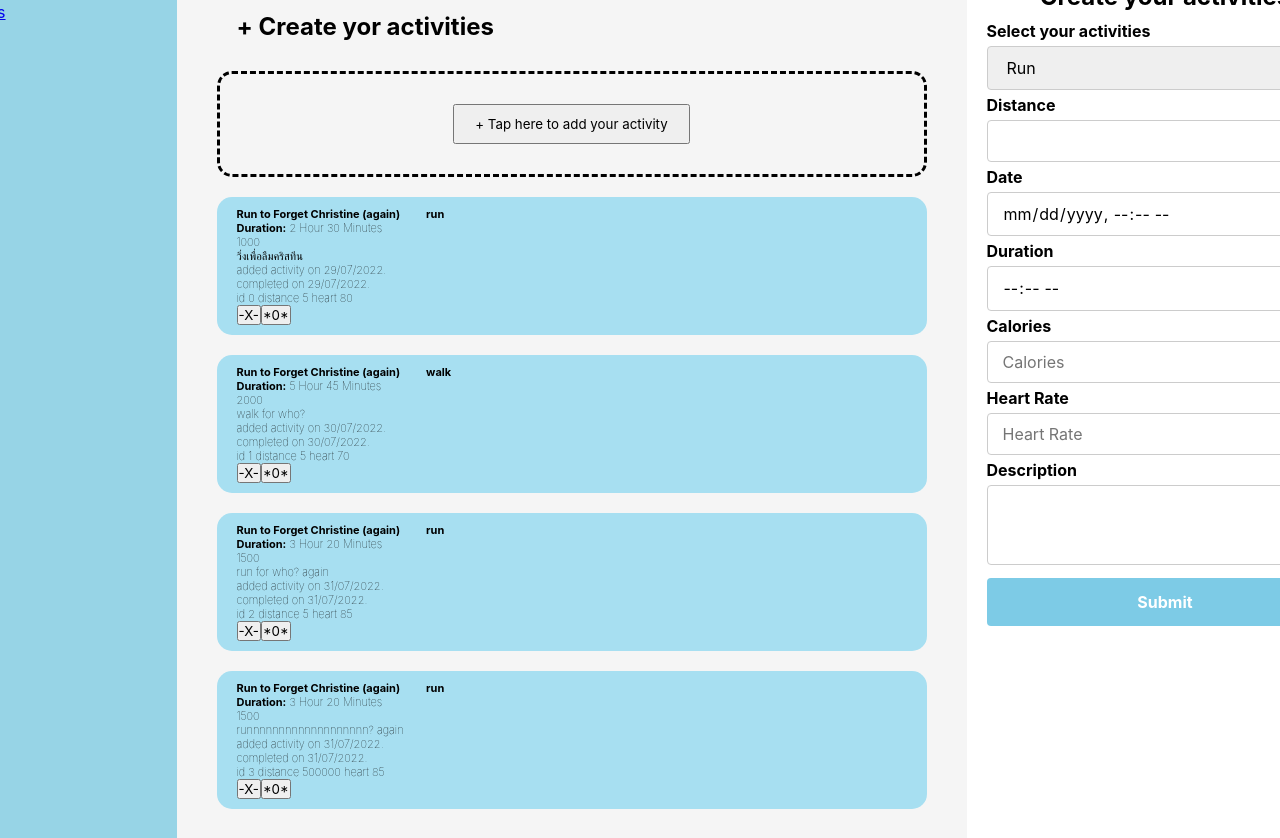
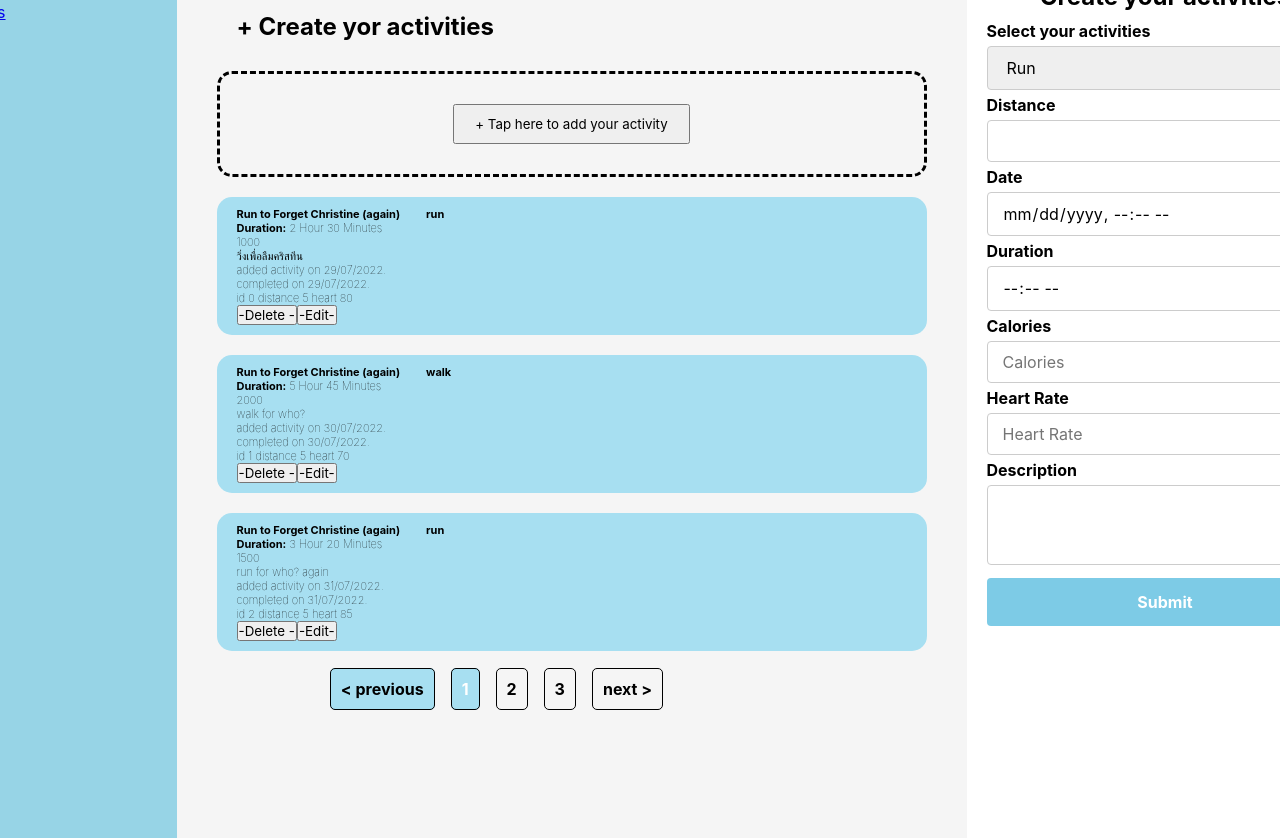
Before and after one commit to irisprae/project-infinity-health-prae, a React (Vite) app: page /addactivities in a window 1280 px wide. Shown: the top 838 px of the page. Built offline with nearby package versions, Linux system fonts and the light colour scheme.

Commit message:
add pagination

```diff
--- a/package.json
+++ b/package.json
@@ -12,6 +12,7 @@
     "react": "^18.2.0",
     "react-dom": "^18.2.0",
     "react-hook-form": "^7.33.1",
+    "react-paginate": "^8.1.3",
     "react-router-dom": "^6.3.0"
   },
   "devDependencies": {
--- a/src/Components/ExerciseList/ExerciseList.css
+++ b/src/Components/ExerciseList/ExerciseList.css
@@ -5,6 +5,10 @@
     padding: 20px;
     filter: drop-shadow(10px 10px 4px rgba(0, 0, 0, 0.5));
     /*display: flex;*/
+}
+.exerciseListContainer{
+        width: 750px;
+        height: 677px;
 }
 
 .createAct {
@@ -67,3 +71,40 @@
     padding: 10px 20px;
     margin: 20px;
 }
+
+
+
+.paginationButton {
+    width: 80%;
+    height: 40px;
+    list-style: none;
+    display: flex;
+    justify-content: center;
+}
+
+.paginationButton a {
+    padding: 10px;
+    margin: 8px;
+    border-radius: 5px;
+    border: 1px solid #000000;
+    color: #000000;
+    cursor: pointer;
+    font-weight: bold;
+}
+
+.paginationButton a:hover {
+    color: white;
+    background-color: #A7DFF1;
+}
+
+.paginationActive a {
+    color: white;
+    background-color: #A7DFF1;
+}
+
+.paginationDisabled a {
+
+    background-color: #A7DFF1;
+
+
+}
--- a/src/Components/ExerciseList/ExerciseList.jsx
+++ b/src/Components/ExerciseList/ExerciseList.jsx
@@ -1,15 +1,41 @@
-import React from 'react'
+import React, { useState,useEffect } from 'react'
 import './ExerciseList.css'
+import ReactPaginate from "react-paginate";
 
 const ExerciseList = (props,handleDelete,addAct) => {
+
+    const {exerciseList} = props;
+    const [currentItems, setCurrentItems] = useState([]);
+    const [pageCount, setPageCount] = useState(0);
+    const [itemOffset, setItemOffset] = useState(0);
+    const itemsPerPage  = 3;
+
+
+
+
+
+  useEffect(() => {
+
+    const endOffset = itemOffset + itemsPerPage;
+    console.log(`Loading items from ${itemOffset} to ${endOffset}`);
+    setCurrentItems(exerciseList.slice(itemOffset, endOffset));
+    setPageCount(Math.ceil(exerciseList.length / itemsPerPage));
+  }, [itemOffset, itemsPerPage,exerciseList]);
+
+  const handlePageClick = (e) => {
+    const newOffset = (e.selected * itemsPerPage) % exerciseList.length;
+    console.log(
+      `User requested page number ${e.selected}, which is offset ${newOffset}`
+    );
+    setItemOffset(newOffset);
+  };
 
   console.log(props)
 
   return (
     <div className='exerciseList'>
 
-	<div
- className = 'exerciseListContainer'>
+	<div className = 'exerciseListContainer'>
           <h2 className = 'createAct' onClick={() => addAct}>+ Create yor activities<br/></h2>
 
 
@@ -19,7 +45,7 @@ const ExerciseList = (props,handleDelete,addAct) => {
 
           </div>
 
-      {props.card.map(({ id, activity, distance,durationHours,durationMin,date,calories,heartrate,description }) => {
+      {currentItems.map(({ id, activity, distance,durationHours,durationMin,date,calories,heartrate,description }) => {
         return(
           /*<><li key={id}></li><button className ="deleteActButton" onClick={() => handleDelete(id)}>X</button>*/
           <div className="cardAct">
@@ -36,14 +62,33 @@ const ExerciseList = (props,handleDelete,addAct) => {
               <p className="cardActCompletedDate">completed on {date}.</p>
               <p>id {id} distance {distance}  heart {heartrate}</p>
             </div>
-              <button className ="deleteActButton" onClick={() => handleDelete(id)}>-X-</button>
-              <button className ="editActButton" onClick={() => handleEdit(id)}>*0*</button>
+              <button className ="deleteActButton" onClick={() => handleDelete(id)}>-Delete -</button>
+              <button className ="editActButton" onClick={() => handleEdit(id)}>-Edit-</button>
           </div>/*</>*/
           )}
           )
       }
 
     </div>
+
+    <ReactPaginate
+
+        breakLabel="..."
+        nextLabel="next >"
+        onPageChange={handlePageClick}
+        pageRangeDisplayed={3}
+        pageCount={pageCount}
+        previousLabel="< previous"
+        renderOnZeroPageCount={null}
+        containerClassName="paginationButton"
+        previousLinkClassName="previousButton"
+        nextLinkClassName="nextButton"
+        disabledClassName="paginationDisabled"
+        activeClassName="paginationActive"
+
+          />
+
+
 
         </div>
   )
--- a/src/Pages/Addactivities/Addactivities.jsx
+++ b/src/Pages/Addactivities/Addactivities.jsx
@@ -7,7 +7,7 @@ import "./Addactivities.css";
 
 const Addactivities = () => {
 
-  const card = [{
+  const exerciseList = [{
     id:'0',
     activity:'run',
     distance:5,
@@ -48,7 +48,52 @@ const Addactivities = () => {
     calories:'1500',
     heartrate:85,
     description:'runnnnnnnnnnnnnnnnnnn? again',
-    }]
+    },
+  {
+    id:'4',
+    activity:'run',
+    distance:500000,
+    durationHours:'3',
+    durationMin:'20',
+    date:'31/07/2022',
+    calories:'1500',
+    heartrate:85,
+    description:'runnnnnnnnnnnnnnnnnnn? again',
+    },
+  {
+    id:'5',
+    activity:'run',
+    distance:500000,
+    durationHours:'3',
+    durationMin:'20',
+    date:'31/07/2022',
+    calories:'1500',
+    heartrate:85,
+    description:'runnnnnnnnnnnnnnnnnnn? again',
+    },
+  {
+    id:'6',
+    activity:'run',
+    distance:500000,
+    durationHours:'3',
+    durationMin:'20',
+    date:'31/07/2022',
+    calories:'1500',
+    heartrate:85,
+    description:'runnnnnnnnnnnnnnnnnnn? again',
+    },
+  {
+    id:'7',
+    activity:'run',
+    distance:500000,
+    durationHours:'3',
+    durationMin:'20',
+    date:'31/07/2022',
+    calories:'1500',
+    heartrate:85,
+    description:'runnnnnnnnnnnnnnnnnnn? again',
+    }];
+
 
         const handleDelete = (taskIdToRemove) => {
     setAllTasks((prev) => prev.filter(
@@ -64,7 +109,7 @@ const Addactivities = () => {
       <div className="BodyAct">
         <Navbar />
         <ExerciseList
-        card = {card}
+        exerciseList = {exerciseList}
         handleDelete = {handleDelete}
         addAct = {addAct}
         />
```
Also changed, not shown: 1 other file (tests, documents, lock files or other folders).
